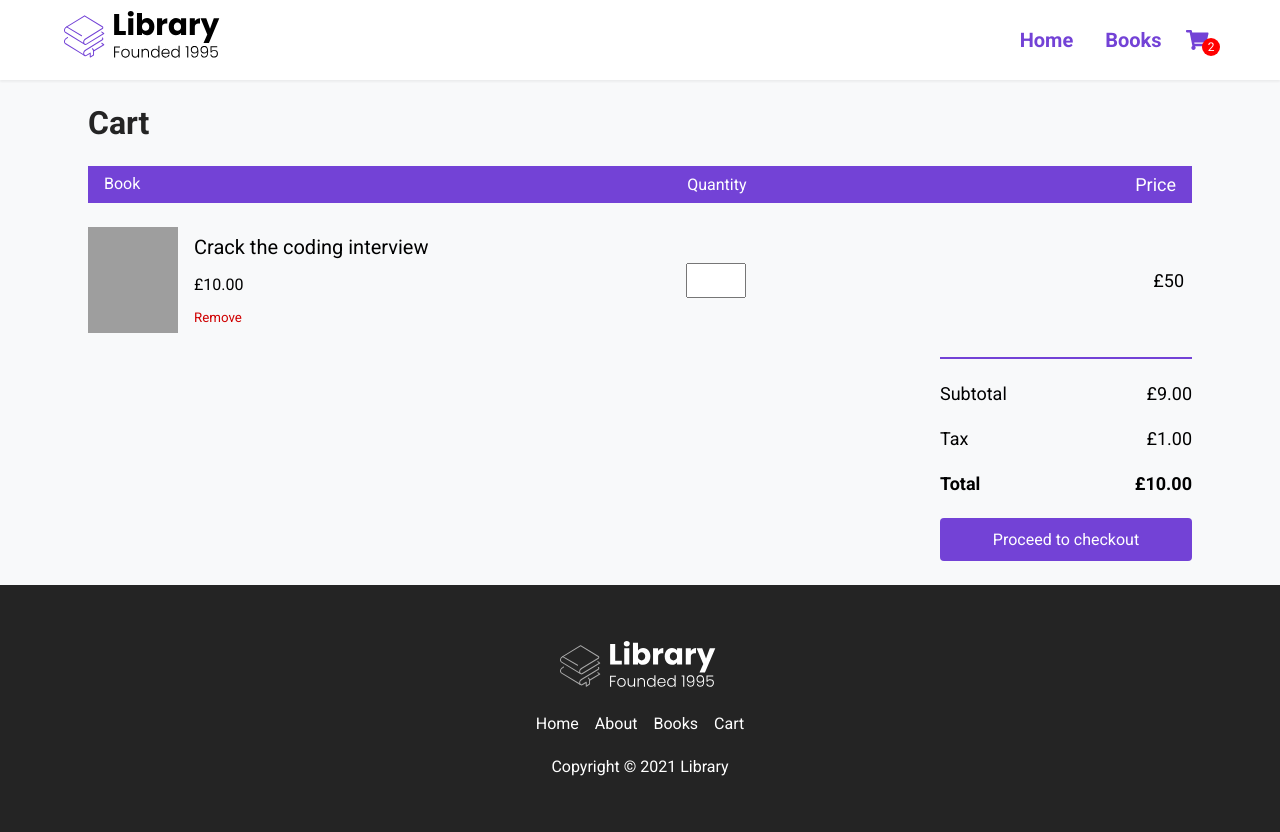
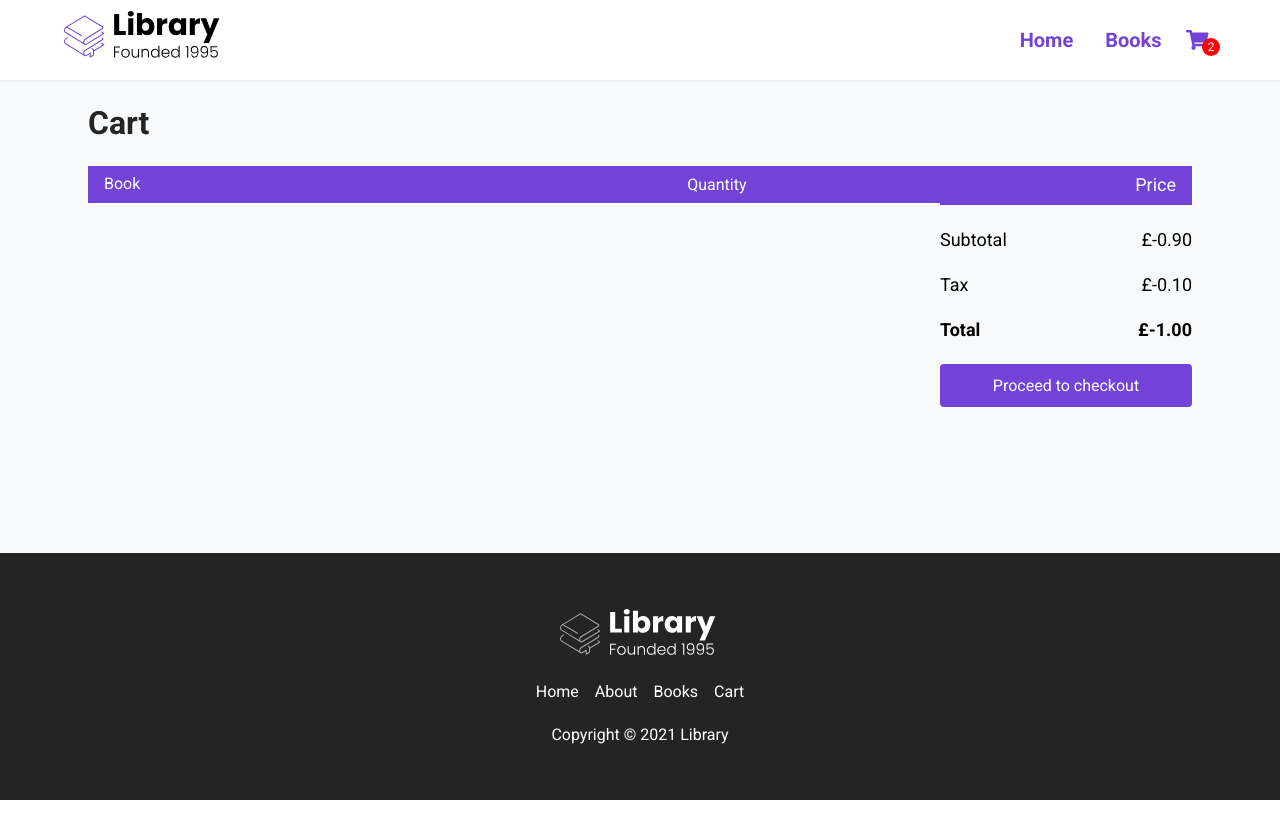
Before and after one commit to DevBDarius/Ecommerce-Library-React, a React (Create React App) app: page /cart in a window 1280 px wide. Shown: the top 832 px of the page. After the commit the page ends 800 px from the top, so only its background shows below. Built offline with nearby package versions, Linux system fonts and the light colour scheme; grey boxes are pictures that could not be loaded.

Commit message:
Cart complete

```diff
--- a/src/App.js
+++ b/src/App.js
@@ -1,5 +1,5 @@
-import { BrowserRouter as Router, Route} from 'react-router-dom';
-import React, {useState, useEffect} from 'react';
+import { BrowserRouter as Router, Route } from 'react-router-dom';
+import React, { useState, useEffect } from 'react';
 import Footer from './components/Footer';
 import Nav from './components/Nav';
 import Home from './pages/Home';
@@ -12,7 +12,15 @@
   const [cart, setCart] = useState([]);
 
   function addToCart(book) {
-    setCart([...cart, book])
+    setCart([...cart, { ...book, quantity: 1 }])
+  }
+
+  function changeQuantity(book, quantity) {
+    setCart(cart.map((item) => {
+      return item.id === book.id ?
+        { ...item, quantity: +quantity } :
+        item
+    }))
   }
 
   useEffect(() => {
@@ -22,12 +30,13 @@
   return (
     <Router>
       <div className="App">
-        <Nav/>
+        <Nav />
         <Route path="/" exact component={Home} />
-        <Route path="/books" exact render={() => <Books books={books}/>} />
-        <Route path="/books/:id" render={() => <Bookinfo books={books} addToCart={addToCart} cart={cart}/>} />
-        <Route path="/cart" render={() => <Cart/>} />
-        <Footer/>
+        <Route path="/books" exact render={() => <Books books={books} />} />
+        <Route path="/books/:id" render={() => <Bookinfo books={books} addToCart={addToCart} cart={cart} />} />
+        <Route path="/cart" render={() =>
+          <Cart cart={cart} changeQuantity={changeQuantity} />} />
+        <Footer />
       </div>
     </Router>
   );
--- a/src/pages/Cart.jsx
+++ b/src/pages/Cart.jsx
@@ -1,6 +1,15 @@
 import React from 'react';
 
-const Cart = () => {
+const Cart = ({ cart, changeQuantity }) => {
+
+  function total() {
+    if (cart.length === 0) {
+      return -1;
+    }
+    // console.log(cart[0].originalPrice)
+    return cart.reduce((a, b) => a + ((b.salePrice || b.originalPrice) * b.quantity), 0)
+  }
+
   return (
     <div id="books__body">
       <main id="books__main">
@@ -16,34 +25,45 @@
                 <span className="cart__total">Price</span>
               </div>
               <div className="cart__body">
+                {cart.map((book) => {
+                  const bookPrice = (book.salePrice || book.originalPrice).toFixed(2)
+                  return (
                     <div className="cart__item">
                       <div className="cart__book">
-                    <img src="https://covers.openlibrary.org/b/id/8091016-L.jpg" alt="" className="cart__book--img" />
+                        <img src={book.url} alt="" className="cart__book--img" />
                         <div className="cart__book--info">
-                      <span className="cart__book--title">Crack the coding interview</span>
-                      <span className="cart__book--price">£10.00</span>
+                          <span className="cart__book--title">{book.title}</span>
+                          <span className="cart__book--price">£{bookPrice}</span>
                           <button className="cart__book--remove">Remove</button>
                         </div>
                       </div>
                       <div className="cart__quantity">
-                    <input type="number" min={0} max={99} className='cart__input'/>
+                        <input
+                        type="number"
+                        min={0}
+                        max={99}
+                        className='cart__input'
+                        value={book.quantity}
+                        onChange={(event) => changeQuantity(book, event.target.value)} />
                       </div>
-                  <div className="cart__total">£50</div>
+                      <div className="cart__total">£{(bookPrice * book.quantity).toFixed(2)}</div>
                     </div>
+                  )
+                })}
               </div>
             </div>
             <div className="total">
               <div className="total__item total__sub-total">
                 <span>Subtotal</span>
-                <span>£9.00</span>
+                <span>£{(total() * 0.9).toFixed(2)}</span>
               </div>
               <div className="total__item total__tax">
                 <span>Tax</span>
-                <span>£1.00</span>
+                <span>£{(total() * 0.1).toFixed(2)}</span>
               </div>
               <div className="total__item total__price">
                 <span>Total</span>
-                <span>£10.00</span>
+                <span>£{(total()).toFixed(2)}</span>
               </div>
               <button className="btn btn__checkout no-cursor">
                 Proceed to checkout
```
Lines whose indentation alone changed are shown as unchanged.
